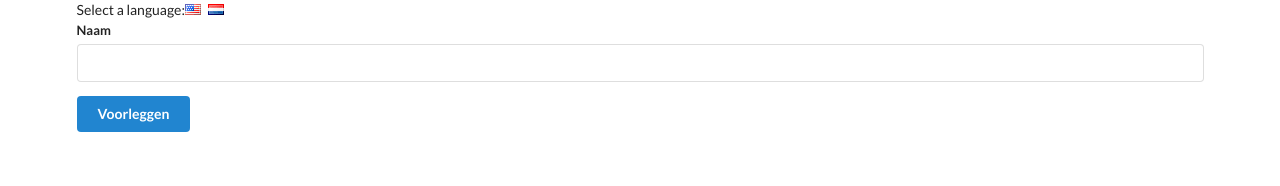
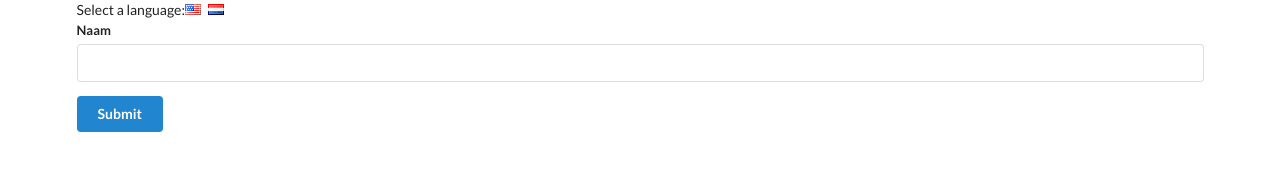
Before and after one commit to SoccerField24x7/react-sample-context, a React (Create React App) app: page / in a window 1280 px wide. Shown: the top 186 px of the page. Built offline with nearby package versions, Linux system fonts and the light colour scheme.

Commit message:
Change consumer to use object property value instead of passed in string

```diff
--- a/src/components/Button.js
+++ b/src/components/Button.js
@@ -5,8 +5,8 @@ import ColorContext from '../contexts/ColorContext';
 // example showing the use of a Consumer to extract Context data
 class Button extends React.Component {
 
-	renderSubmit(value) {
-		return value === 'english' ? 'Submit' : 'Voorleggen';
+	renderSubmit(language) {
+		return language === 'english' ? 'Submit' : 'Voorleggen';
 	}
 
 	render() {
@@ -16,7 +16,7 @@ class Button extends React.Component {
 				(color) =>
 				<button className={`ui button ${color}`}>
 					<LanguageContext.Consumer>
-						{(value) => this.renderSubmit(value)}
+						{({ language }) => this.renderSubmit(language)}
 					</LanguageContext.Consumer>
 				</button>
 				}
```
